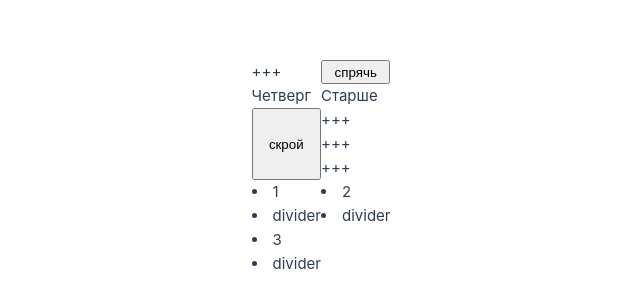
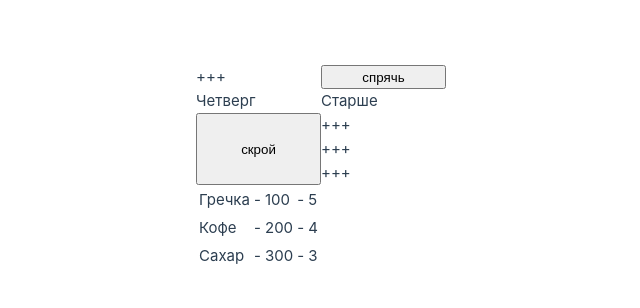
Before and after one commit to danilromas/Vue_DaRo, a Vue app: page / in a window 1280 px wide. Shown: the part 232-540 px from the top of the page, without its empty margins (319-959 px from the left). Built offline with nearby package versions, Linux system fonts and the light colour scheme.

Commit message:
31_перебор

```diff
--- a/src/App.vue
+++ b/src/App.vue
@@ -25,10 +25,22 @@
     day_n: 4,
     age: 25,
     isAuth: true,
-    items: [1, 2, 3, 4, 5],
-    arr: ['x', 'y', 'z'],
-    obj: {user1: '500$', user2: '2100$', user3: '3300$'},
-    items: [1, 2, 3],
+    products: [
+			{
+				name: 'Гречка',
+				price: 100,
+				quantity: 5
+			},
+			{
+				name: 'Кофе',
+				price: 200,
+				quantity: 4
+			},
+			{
+				name: 'Сахар',
+				price: 300,
+				quantity: 3
+			},]
 		}
 	},
   methods:
@@ -75,4 +87,13 @@
         </li>
         <li class="divider">divider</li>
     </div>
+    <div>
+        <table>
+            <tr v-for="things in products">
+                <td> {{ things.name }} </td>
+                <td> - {{ things.price }} </td>
+                <td> - {{ things.quantity }} </td>
+            </tr>
+        </table>
+    </div>
 </template>
```
